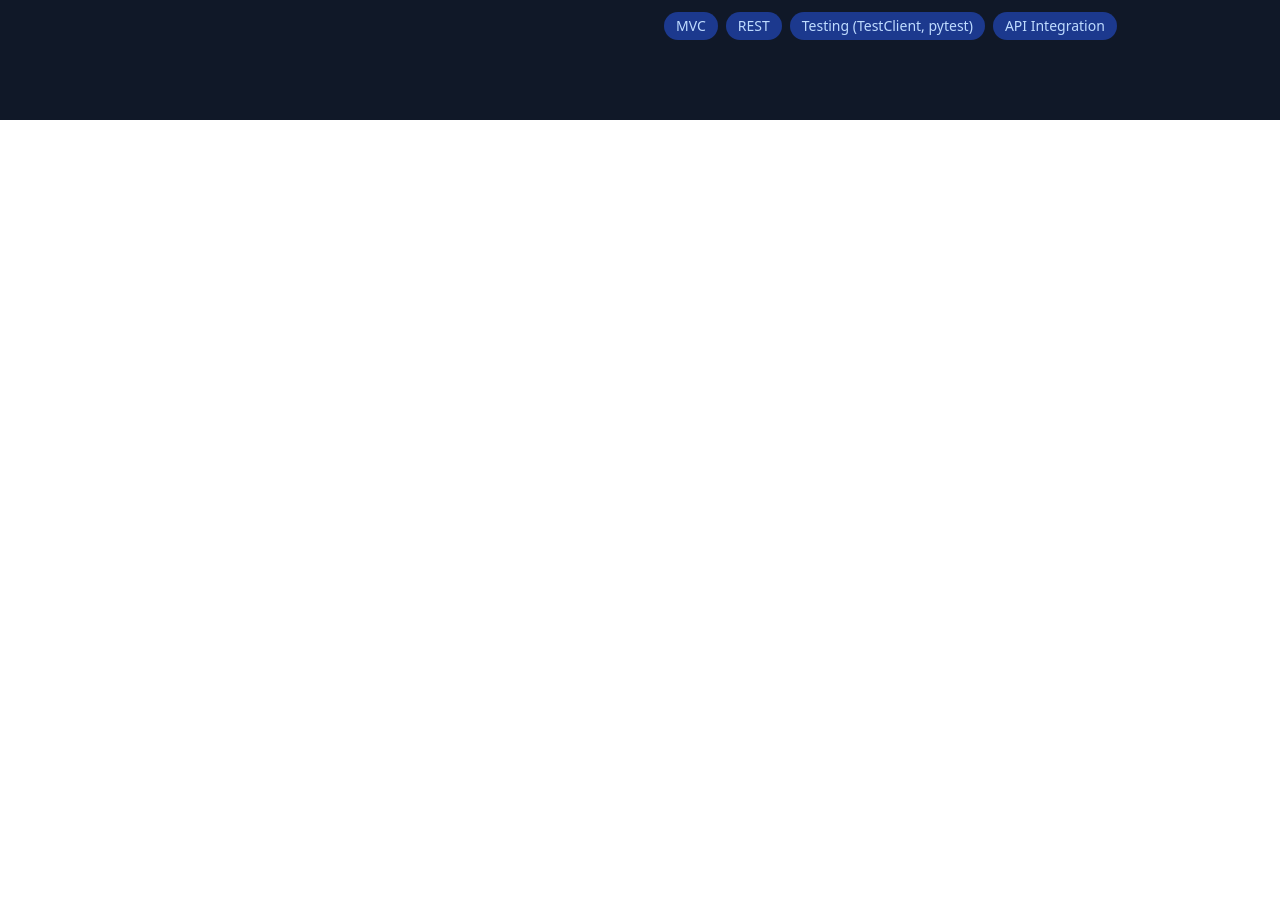
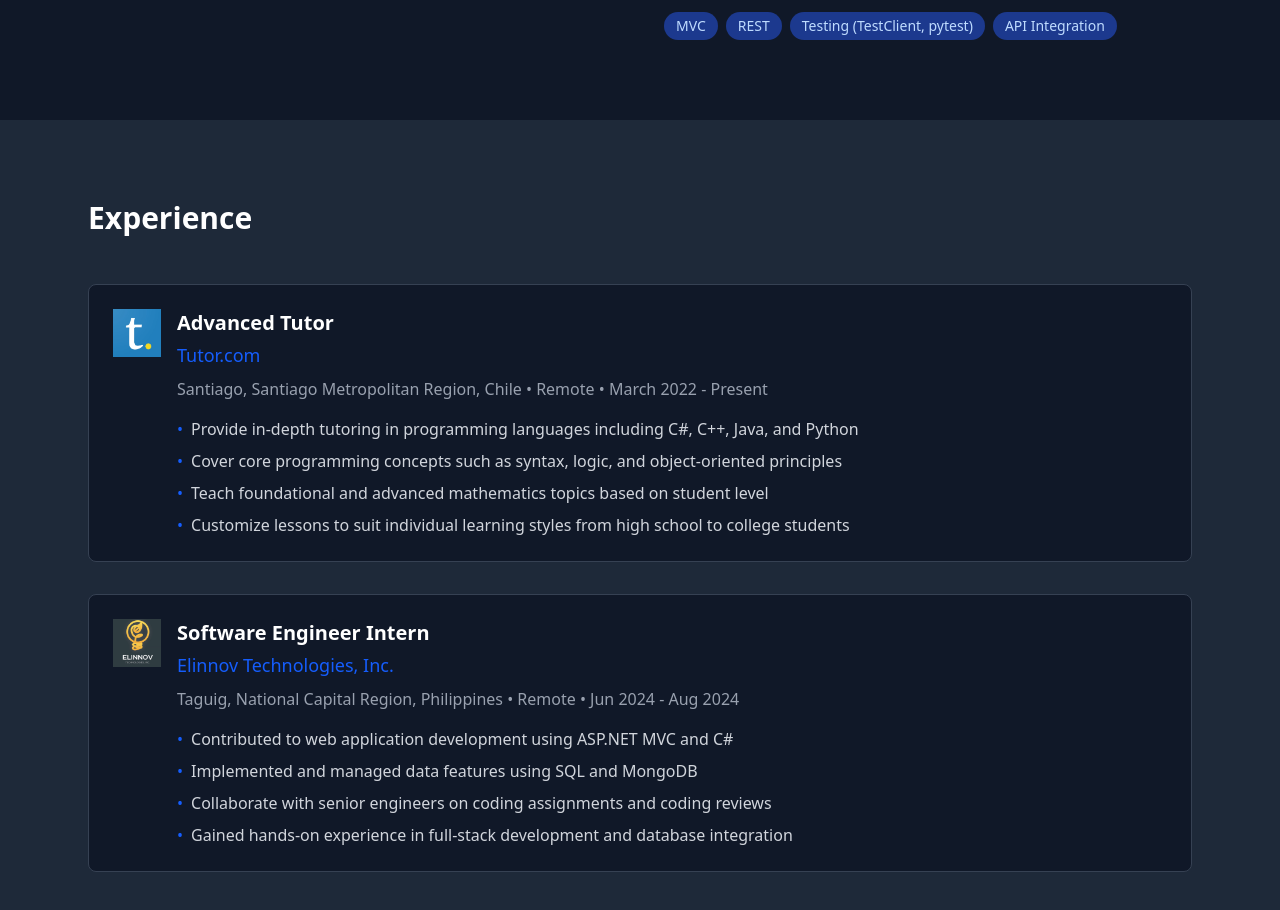
Before and after one commit to JIhushiru/portfolio, a React (Vite) app in the folder frontend/: page / in a window 1280 px wide. Shown: the part 1124-2034 px from the top of the page. Before the commit the page ends 1244 px from the top, so only its background shows below. Built offline with nearby package versions, Linux system fonts and the light colour scheme.

Commit message:
feat: add Experience section component with dark mode support

```diff
--- a/frontend/src/App.tsx
+++ b/frontend/src/App.tsx
@@ -3,6 +3,7 @@ import { useState, useEffect } from 'react';
 import Header from "./sections/Header";
 import Hero from "./sections/Hero";
 import About from "./sections/About";
+import Experience from "./sections/Experience"
 
 function App() {
   const [isDarkMode, setIsDarkMode] = useState(true);
@@ -15,6 +16,7 @@ function App() {
       <Header isDarkMode = {isDarkMode} toggleDarkMode = {toggleDarkMode} />
       <Hero isDarkMode = {isDarkMode}/>
       <About isDarkMode= {isDarkMode} skills = {skills}/>
+      <Experience isDarkMode= {isDarkMode} experience={experience}/>
     </div>
   )
 }
--- a/frontend/src/constants/Constants.tsx
+++ b/frontend/src/constants/Constants.tsx
@@ -13,7 +13,7 @@ export const experience =[
       role: 'Advanced Tutor',
       location: 'Santiago, Santiago Metropolitan Region, Chile • Remote',
       duration: 'March 2022 - Present',
-      logo: '♾️',
+      logo: '/tutor.jpeg',
       points: [
         'Provide in-depth tutoring in programming languages including C#, C++, Java, and Python',
         'Cover core programming concepts such as syntax, logic, and object-oriented principles',
@@ -26,7 +26,7 @@ export const experience =[
       role: 'Software Engineer Intern',
       location: 'Taguig, National Capital Region, Philippines • Remote',
       duration: 'Jun 2024 - Aug 2024',
-      logo: '🧑‍💻',
+      logo: '/elinnov.png',
       points: [
         'Contributed to web application development using ASP.NET MVC and C#',
         'Implemented and managed data features using SQL and MongoDB',
--- /dev/null
+++ b/frontend/src/sections/Experience.tsx
@@ -0,0 +1,65 @@
+type Job = {
+  company: string;
+  role: string;
+  location: string;
+  duration: string;
+  logo: string;
+  points: string[];
+};
+
+type Props = {
+  isDarkMode: boolean;
+  experience: Job[];
+}
+
+export default function Experience({ isDarkMode, experience }: Props) {
+  return (
+    <section id="experience" className={`py-20 ${isDarkMode ? 'bg-gray-800' : 'bg-white'}`}>
+      <div className="max-w-6xl mx-auto px-6">
+        <h2 className={`text-3xl font-bold ${isDarkMode ? 'text-white' : 'text-gray-900'} mb-12`}>
+          Experience
+        </h2>
+        <div className="space-y-8">
+          {experience.map((job, index) => (
+            <div
+              key={index}
+              className={`border rounded-lg p-6 hover:shadow-lg transition-shadow ${
+                isDarkMode ? 'border-gray-700 bg-gray-900' : 'border-gray-200 bg-white'
+              }`}
+            >
+              <div className="flex items-start gap-4">
+                <div
+                  className={`w-12 h-12 rounded-lg flex items-center justify-center text-2xl ${
+                    isDarkMode ? 'bg-gray-700' : 'bg-gray-100'
+                  }`}
+                >
+                  <img src={job.logo} alt={job.company} className="object-cover w-full h-full" />
+                </div>
+                <div className="flex-1">
+                  <h3 className={`text-xl font-semibold ${isDarkMode ? 'text-white' : 'text-gray-900'} mb-1`}>
+                    {job.role}
+                  </h3>
+                  <p className="text-lg text-blue-600 mb-2">{job.company}</p>
+                  <p className={`${isDarkMode ? 'text-gray-400' : 'text-gray-600'} mb-4`}>
+                    {job.location} • {job.duration}
+                  </p>
+                  <ul className="space-y-2">
+                    {job.points.map((point, i) => (
+                      <li
+                        key={i}
+                        className={`flex items-start ${isDarkMode ? 'text-gray-300' : 'text-gray-700'}`}
+                      >
+                        <span className="text-blue-600 mr-2">•</span>
+                        {point}
+                      </li>
+                    ))}
+                  </ul>
+                </div>
+              </div>
+            </div>
+          ))}
+        </div>
+      </div>
+    </section>
+  );
+}
```
Also changed, not shown: frontend/public/elinnov.png (added), frontend/public/tutor.jpeg (added).
